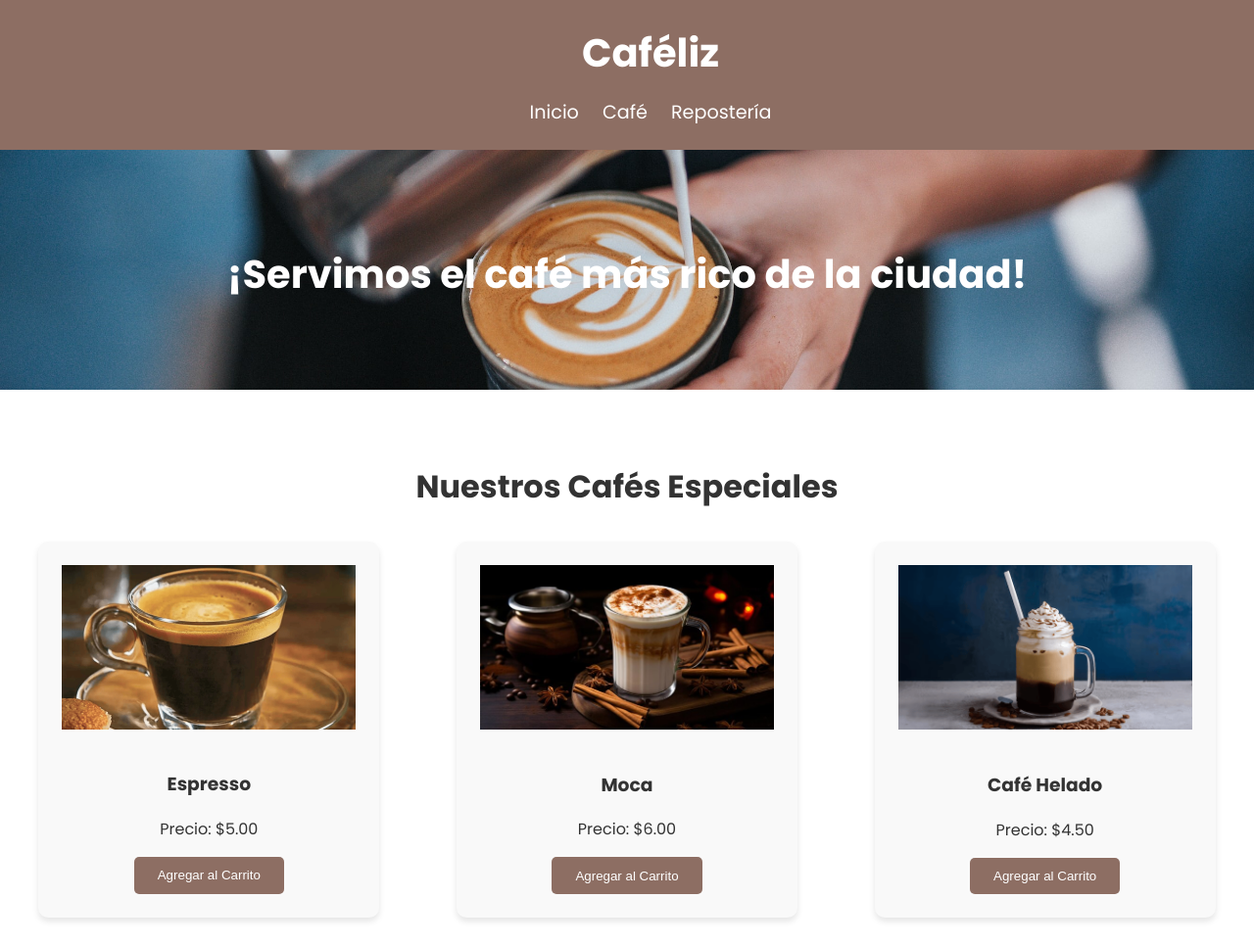
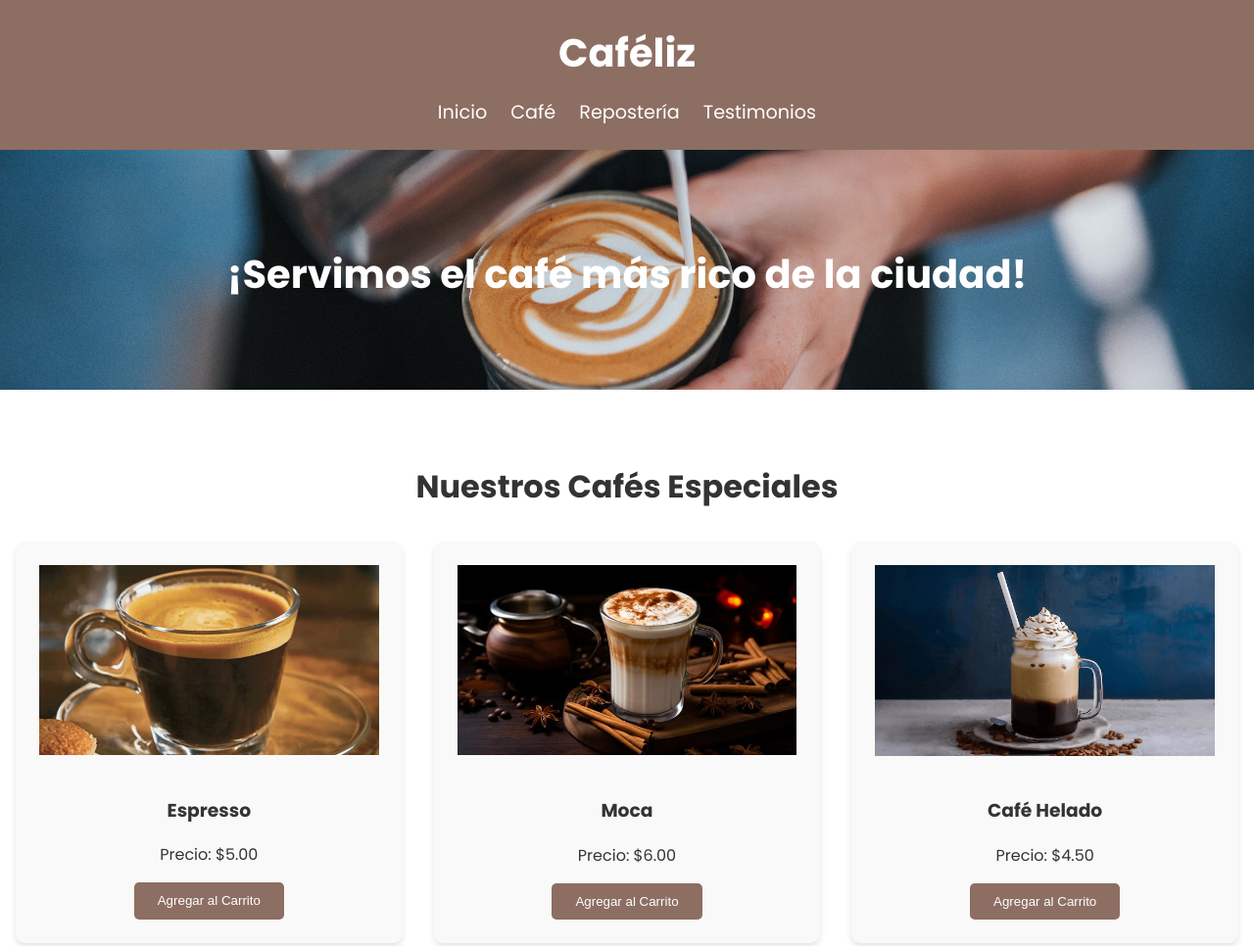
Before and after one commit to SdirsonZelaya/MSM-G3, a plain HTML site: page index.html in a window 1280 px wide. Shown: the top 966 px of the page at 98% size. Drawn offline with Linux system fonts and the light colour scheme.

Commit message:
Modificando el archivo index.html y styles.css

```diff
--- a/index.html
+++ b/index.html
@@ -16,6 +16,7 @@
                 <li><a href="#inicio">Inicio</a></li>
                 <li><a href="#productos">Café</a></li>
                 <li><a href="#postres">Repostería</a></li>
+                <li><a href="#testimonios">Testimonios</a></li>
             </ul>
         </nav>
     </header>
@@ -79,7 +80,7 @@
             <div class="testimonial-list">
                 <div class="testimonial">
                     <p>"¡Un café increíble! ¡El mejor de la ciudad!"</p>
-                    <span>- Juan Pérez</span>
+                    <span>- Thiago Luna</span>
                 </div>
                 <div class="testimonial">
                     <p>"He venido aquí durante años. Me encanta el ambiente y el sabor."</p>
--- a/styles.css
+++ b/styles.css
@@ -3,6 +3,7 @@
 *{
  scroll-behavior: smooth;
  scroll-padding: 150px;
+ box-sizing: border-box;
 }
 
 /* General */
@@ -32,13 +33,19 @@ header .logo h1 {
     font-size: 2.5rem;
 }
 
+header nav {
+	display: flex;
+	justify-content: center;
+}
+
 header nav ul {
     list-style: none;
     padding: 0;
     display: flex;
-    justify-content: center;
     gap: 1.5rem;
     margin: 1rem 0 0;
+
+    overflow-x: auto;
 }
 
 header nav ul li a {
@@ -93,7 +100,7 @@ header nav ul li a {
     background-color: #f9f9f9;
     border-radius: 10px;
     padding: 1.5rem;
-    width: 300px;
+    width: 100%;
     text-align: center;
     box-shadow: 0px 4px 6px rgba(0, 0, 0, 0.1);
 }
```
